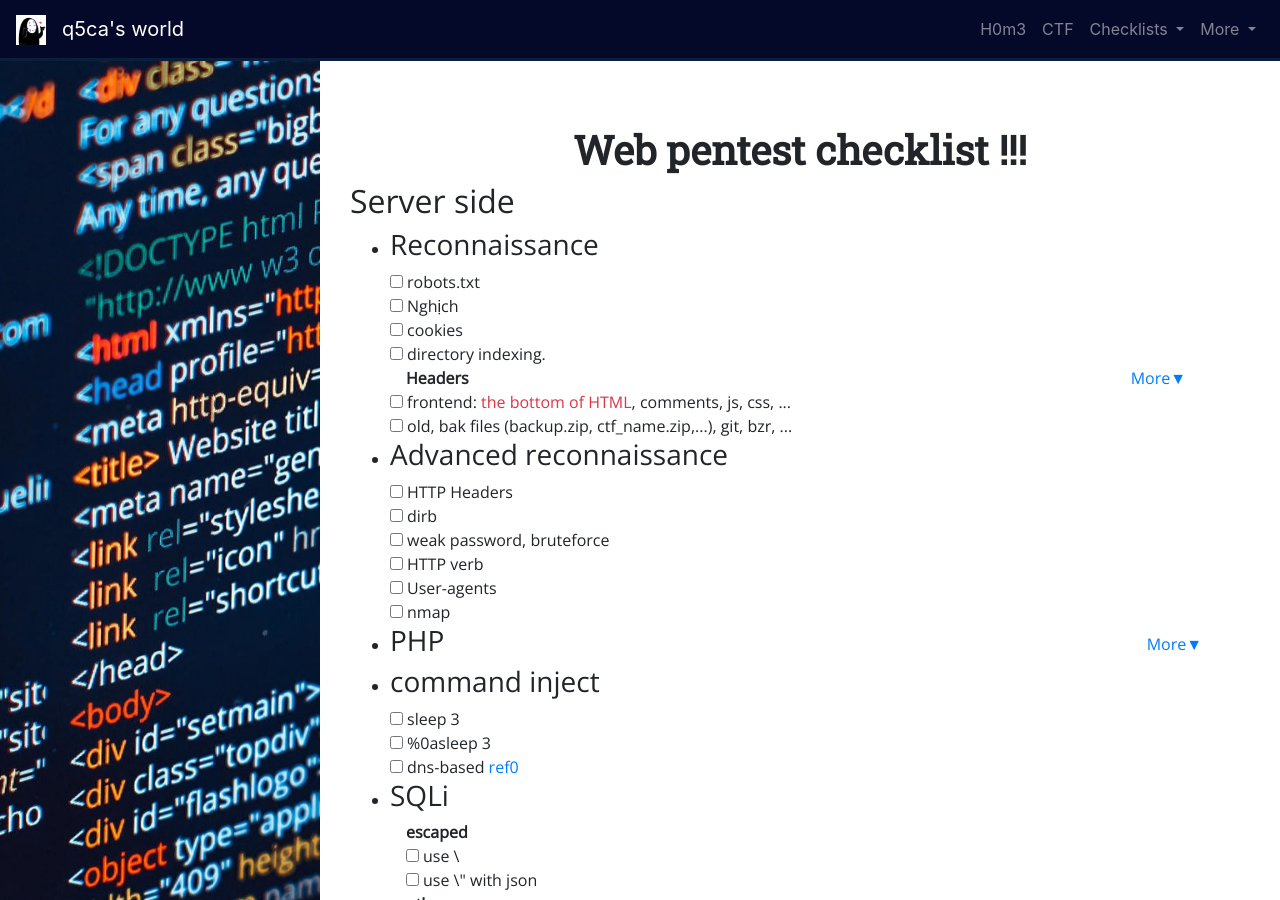
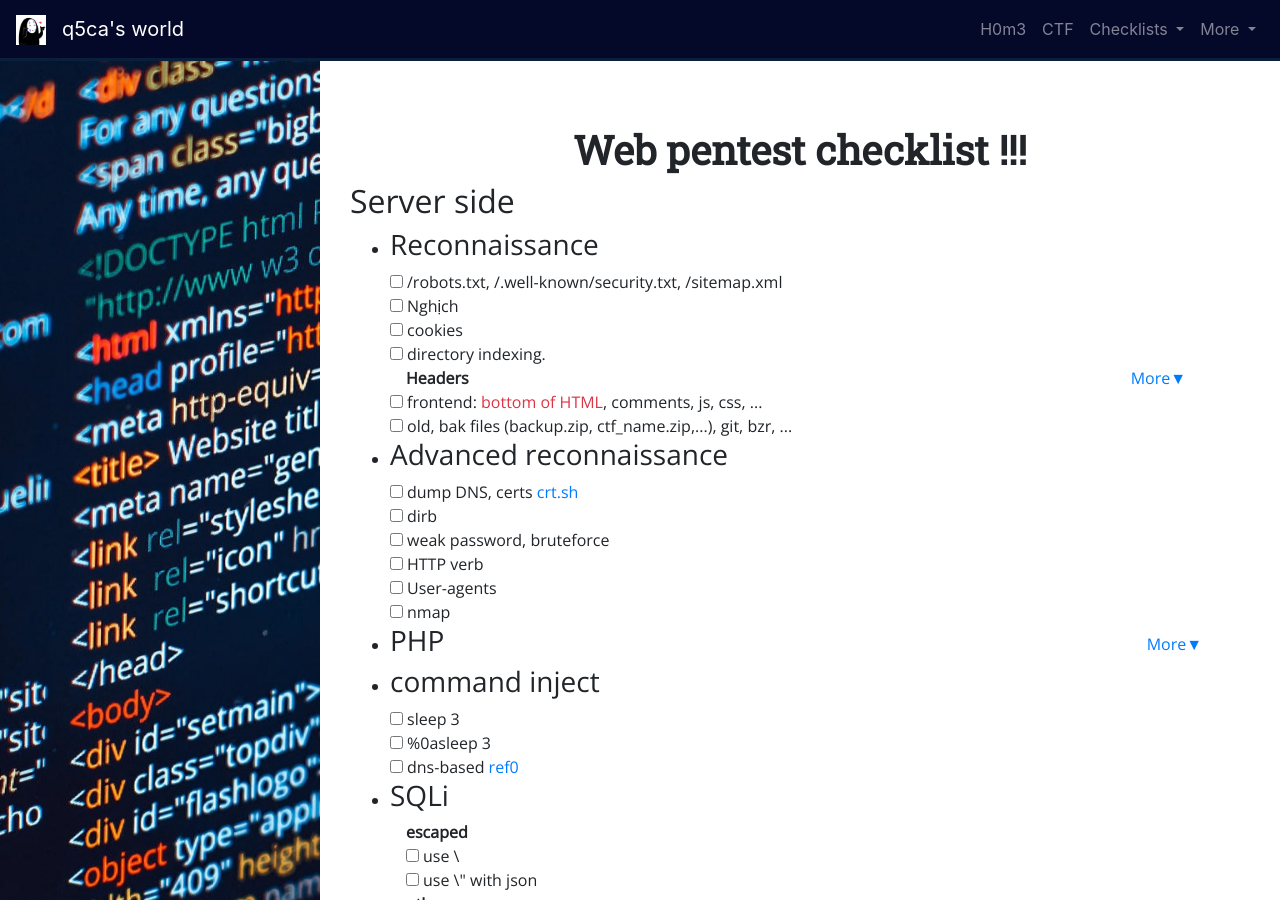
Before and after one commit to Q5Ca/Q5Ca.github.io, a Jekyll site: the page built from web-checklist.html, in a window 1280 px wide and 900 px high. Built offline with Jekyll 4.4.1, drawn with Linux system fonts in a browser that asks for light colours; nearby versions of some CDN libraries.

Commit message:
update web checklist

```diff
--- a/web-checklist.html
+++ b/web-checklist.html
@@ -14,7 +14,7 @@ js-files: ["web-checklist"]
 <ul>
     <li>
         <h3>Reconnaissance</h3>
-        <input type="checkbox">robots.txt<br>
+        <input type="checkbox">/robots.txt, /.well-known/security.txt, /sitemap.xml<br>
         <input type="checkbox">Nghịch<br>
         <input type="checkbox">cookies<br>
         <input type="checkbox">directory indexing.<br>
@@ -28,18 +28,19 @@ js-files: ["web-checklist"]
             <div class="collapse" id="headers">
                 <ul>
                     <li> <span class="text-success">Server</span> </li>
+                    <li> <span class="text-success">X-Powered-By</span> PHP</li>
                     <li> <span class="text-success">x-cache, x-status, hit/miss:</span> web cache</li>
                     <li> <span class="text-success">X-Application-Context:</span> spring boot  </li>
                 </ul>
             </div>
         </div>
-        <input type="checkbox">frontend: <span class="text-danger"> the bottom of HTML</span>, comments, js, css, ...<br>
+        <input type="checkbox">frontend: <span class="text-danger"> bottom of HTML</span>, comments, js, css, ...<br>
         <input type="checkbox">old, bak files (backup.zip, ctf_name.zip,...), git, bzr, ...<br>
 
     </li>
     <li>
         <h3>Advanced reconnaissance</h3>
-        <input type="checkbox">HTTP Headers<br>
+        <input type="checkbox">dump DNS, certs <a href="https://crt.sh/" target="_blank" rel="noopener noreferrer">crt.sh</a> <br>
         <input type="checkbox">dirb<br>
         <input type="checkbox">weak password, bruteforce<br>
         <input type="checkbox">HTTP verb<br>
@@ -60,18 +61,6 @@ js-files: ["web-checklist"]
             <input type="checkbox">Loose compare, type jungle <a href="https://www.php.net/manual/en/types.comparisons.php" target="_blank" rel="noopener noreferrer">PHP-type-comparison-tables</a> <br>
             <input type="checkbox">Redirecting without die()<br>
             <input type="checkbox">upload lib, use LD_PRELOAD to bypass disable_function<br>
-            <div class="ml-3 mr-3">
-                <div class="d-flex justify-content-between">
-                    <span class="font-weight-bold">PHP filters</span>
-                    <a data-toggle="collapse" href="#php-wrapper" role="button" aria-expanded="false" aria-controls="php-wrapper">
-                        More&#x25BC;
-                    </a>
-                </div>
-                <div class="collapse" id="php-wrapper">
-                    <input type="checkbox">Directory indexing.<br>
-                    <input type="checkbox">directory travel, LFI, RFI<br>
-                </div>
-            </div>
             <div class="ml-3 mr-3">
                 <div class="d-flex justify-content-between">
                     <span class="font-weight-bold">advanced inclusion  </span>
```
